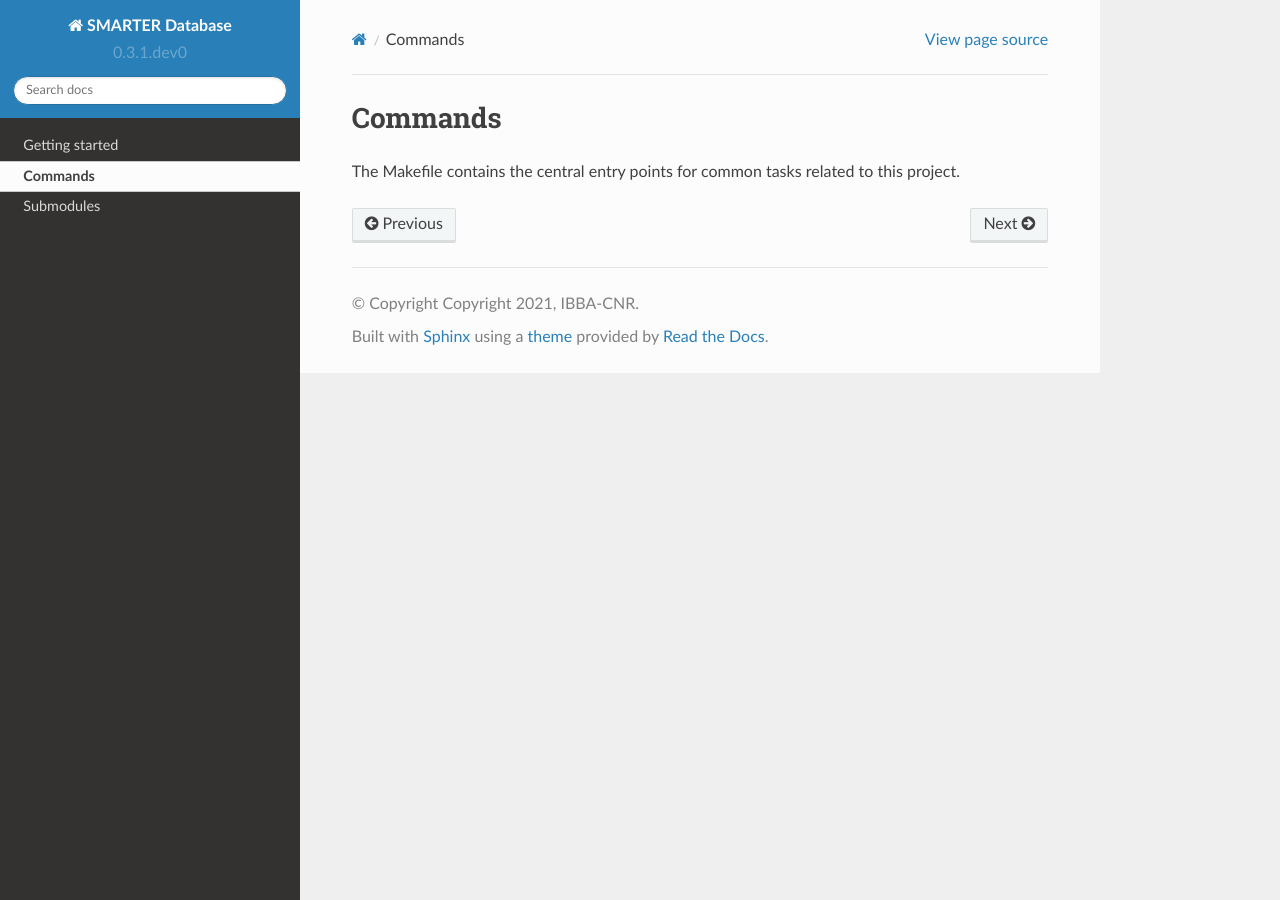
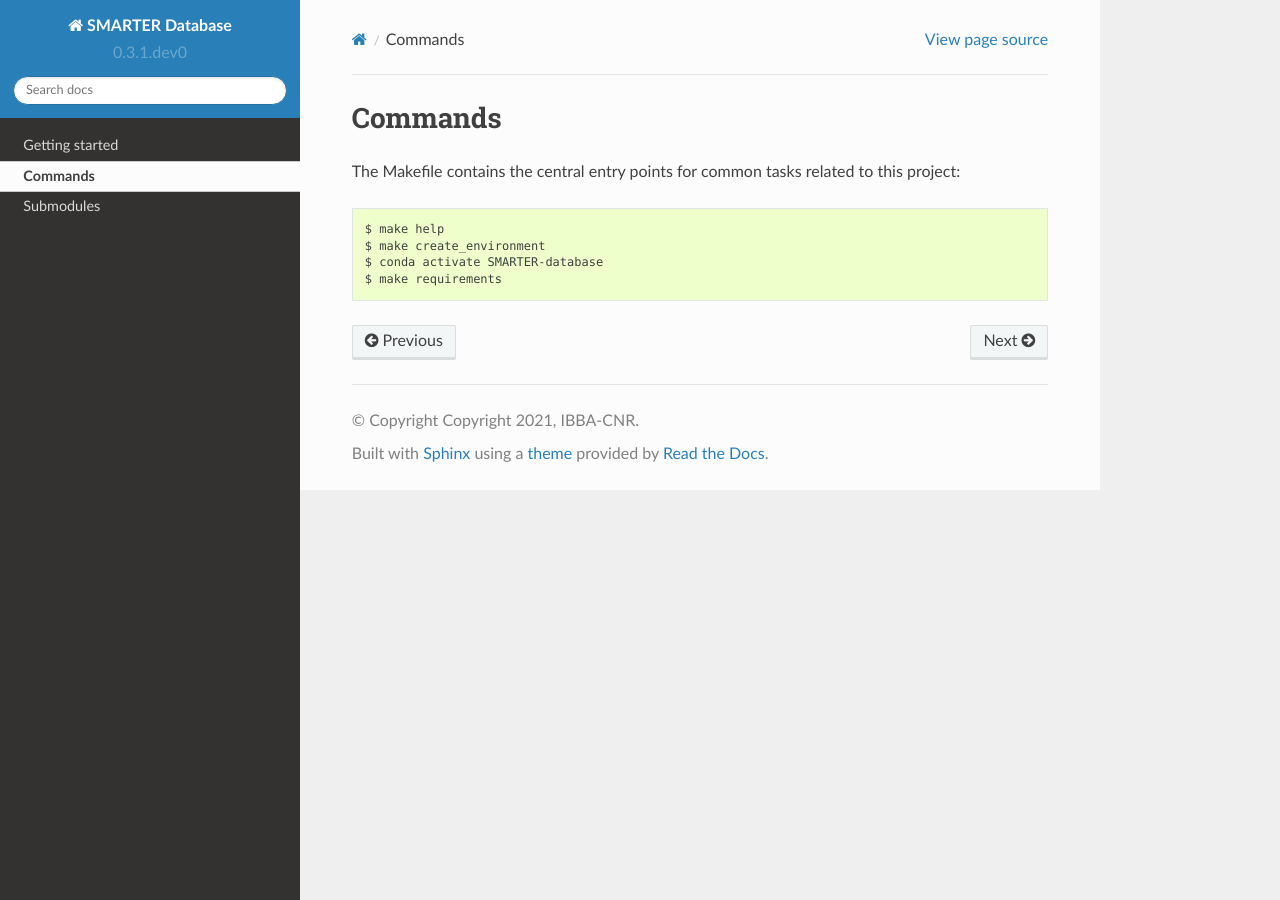
Before and after one commit to cnr-ibba/SMARTER-database, a Sphinx documentation site: the page built from docs/commands.rst, in a window 1280 px wide. Built offline with Sphinx 7.4.7 and the Read the Docs theme 2.0.0, drawn with Linux system fonts in a browser that asks for light colours.

Commit message:
:recycle: refactor docker images

```diff
--- a/docs/commands.rst
+++ b/docs/commands.rst
@@ -1,4 +1,9 @@
 Commands
 ========
 
-The Makefile contains the central entry points for common tasks related to this project.
+The Makefile contains the central entry points for common tasks related to this project::
+
+ $ make help
+ $ make create_environment
+ $ conda activate SMARTER-database
+ $ make requirements
```
Also changed, not shown: 2 other files.
